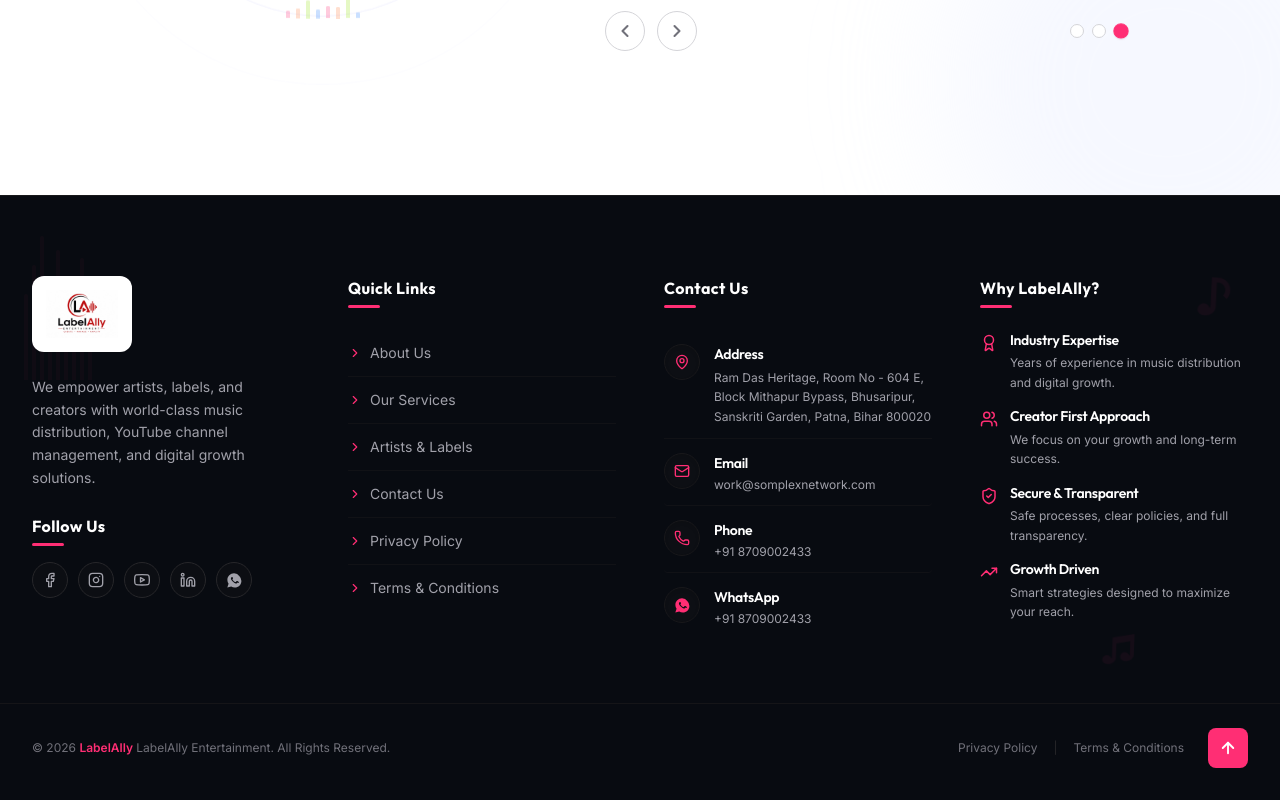
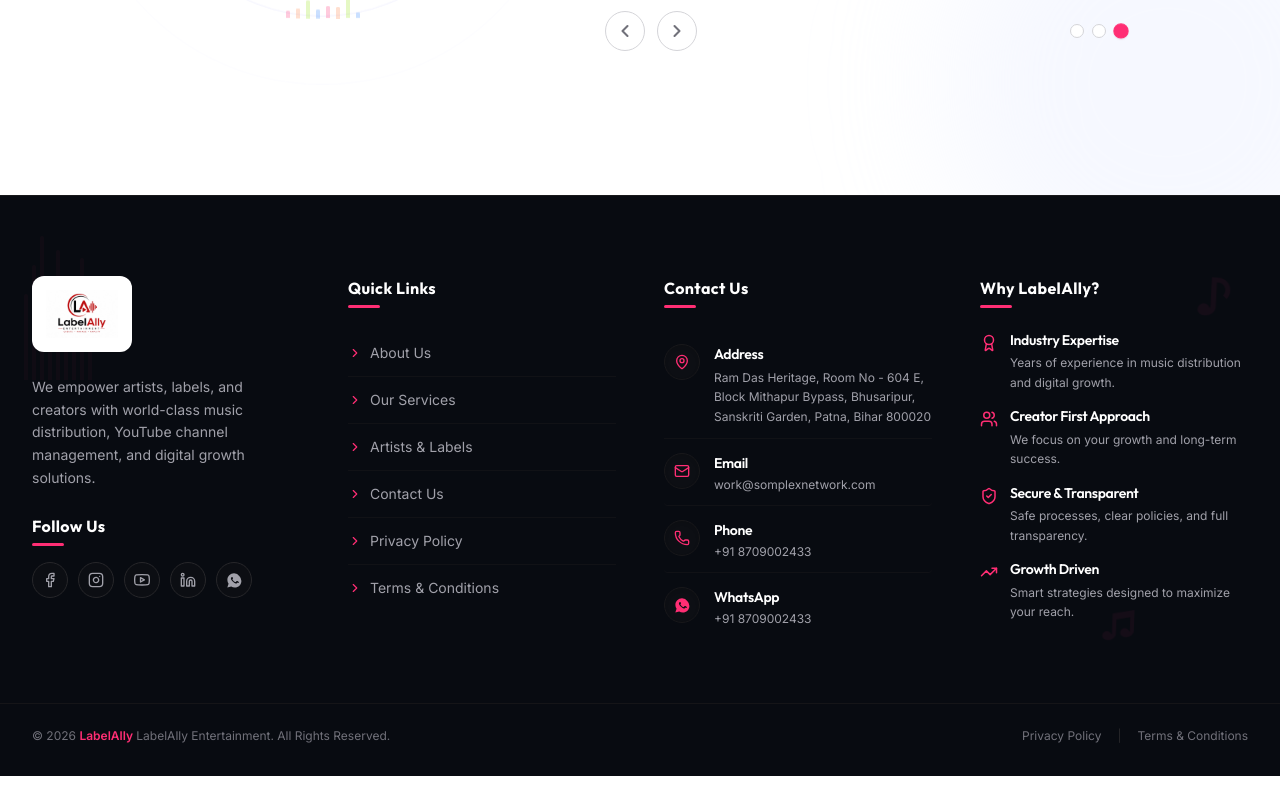
Before and after one commit to mdirfan-jasiqlabs/labelAlly-testing, a React (Vite) app: page / in a window 1280 px wide. Shown: the part 7885-8685 px from the top of the page. After the commit the page ends 8661 px from the top, so only its background shows below. Built offline with nearby package versions, Linux system fonts and the light colour scheme.

Commit message:
fix(layout): add scroll-to-top on route change and remove extra footer scroll button

```diff
--- a/src/components/layout/Footer.jsx
+++ b/src/components/layout/Footer.jsx
@@ -3,7 +3,6 @@
   MapPin,
   Mail,
   Phone,
-  ArrowUp,
   ChevronRight,
   ShieldCheck,
   TrendingUp,
@@ -64,13 +63,6 @@
   if (!footerData || !footerData.enabled) return null;
 
   const { logo, company, socials, quickLinks, contact, whyUs, bottom } = footerData;
-
-  const scrollToTop = () => {
-    window.scrollTo({
-      top: 0,
-      behavior: 'smooth',
-    });
-  };
 
   const enabledSocials = socials?.items ? socials.items.filter(s => s.enabled) : [];
   const enabledQuickLinks = quickLinks?.links ? quickLinks.links.filter(l => l.enabled) : [];
@@ -363,8 +355,7 @@
                 &copy; {currentYear} <span className="text-[#FF2E74] font-semibold">LabelAlly</span> {bottom.copyright}
               </p>
 
-              {/* Legal links & Scroll to Top */}
-              <div className="flex items-center gap-6 flex-wrap justify-center">
+              {/* Legal links */}
               <nav aria-label="Legal links" className="flex items-center gap-4 text-xs text-neutral-500">
                 {bottom.privacyLink?.enabled && (
                   <Link
@@ -386,19 +377,6 @@
                   </Link>
                 )}
               </nav>
-
-                {/* Scroll to Top Button */}
-                {bottom.scrollToTop?.enabled && (
-                  <button
-                    type="button"
-                    onClick={scrollToTop}
-                    aria-label="Scroll to top of the page"
-                    className="w-10 h-10 rounded-lg bg-[#FF2E74] hover:bg-[#E02060] text-white flex items-center justify-center transition-all duration-200 focus-ring hover:shadow-[0_4px_12px_rgba(255,46,116,0.3)] active:scale-95 shrink-0"
-                  >
-                    <ArrowUp size={18} strokeWidth={2.5} aria-hidden="true" />
-                  </button>
-                )}
-              </div>
             </div>
           </div>
         </div>
--- a/src/components/layout/PageLayout.jsx
+++ b/src/components/layout/PageLayout.jsx
@@ -1,5 +1,5 @@
-import { Suspense } from 'react';
-import { Outlet } from 'react-router-dom';
+import { Suspense, useEffect } from 'react';
+import { Outlet, useLocation } from 'react-router-dom';
 import Header from './Header';
 import Footer from './Footer';
 import PageLoader from '../common/PageLoader';
@@ -7,20 +7,14 @@
 
 /**
  * PageLayout — Shared layout wrapper for all pages.
- *
- * Structure:
- *   <div> (root)
- *     <Header />        — sticky top navigation
- *     <main>            — page content via <Outlet />
- *       <Outlet />
- *     </main>
- *     <Footer />        — persistent bottom section
- *   </div>
- *
- * Every route rendered inside this layout inherits the
- * consistent header and footer automatically.
  */
 function PageLayout() {
+  const { pathname } = useLocation();
+
+  useEffect(() => {
+    window.scrollTo(0, 0);
+  }, [pathname]);
+
   return (
     <div className="flex flex-col min-h-screen bg-white">
       {/* ── Header ── */}
```
Lines whose indentation alone changed are shown as unchanged.
